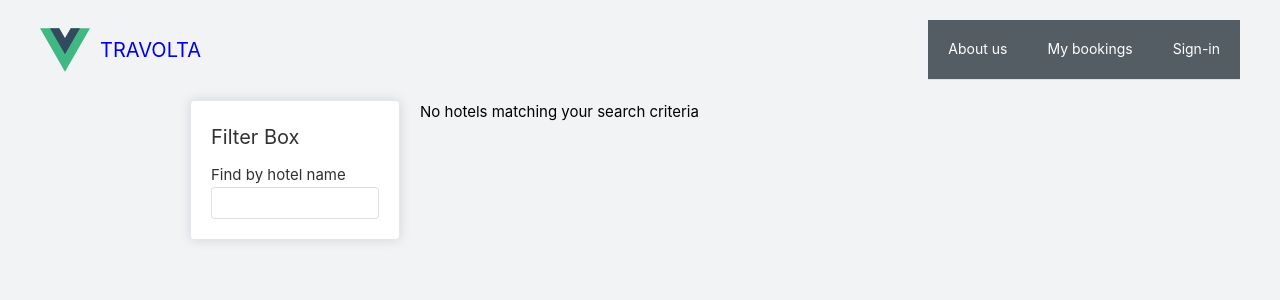
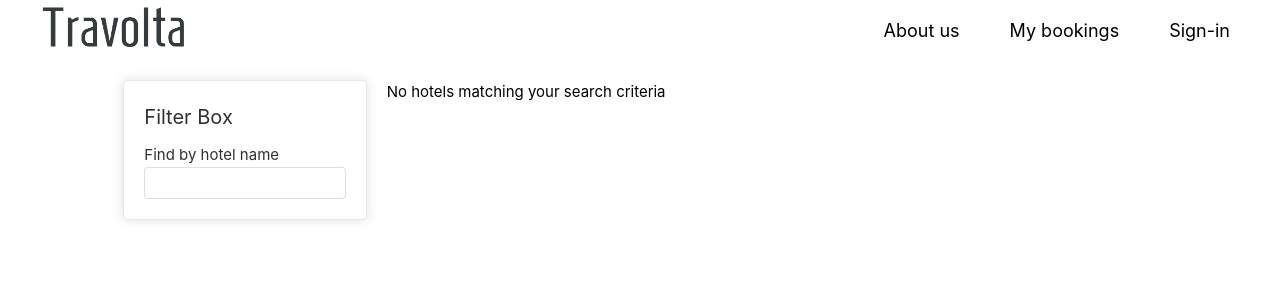
Before and after one commit to AndreyRV91/travolta, a Vue app: page /hotels in a window 1280 px wide. Shown: the top 300 px of the page. Built offline with nearby package versions, Linux system fonts and the light colour scheme.

Commit message:
changing layout on main page

```diff
--- a/src/App.vue
+++ b/src/App.vue
@@ -1,77 +1,29 @@
 <script setup lang="ts">
-import { RouterLink, RouterView } from 'vue-router'
+import { RouterView } from 'vue-router'
+import NavBar from '@/components/NavBar.vue'
 </script>
 
 <template>
-  <el-container class="container">
+  <el-container>
     <el-header>
-      <nav class="menu-container">
-        <RouterLink to="/" class="logo-container">
-          <img alt="logo" class="logo" src="@/assets/logo.svg" width="50" height="50" />
-          <span class="logo-text">TRAVOLTA</span>
-        </RouterLink>
-
-        <el-menu
-          text-color="#fff"
-          active-text-color="white"
-          background-color="#545c64"
-          mode="horizontal"
-          :ellipsis="false"
-        >
-          <el-menu-item type="secondary" index="1"
-            ><RouterLink to="/about">About us</RouterLink></el-menu-item
-          >
-          <el-menu-item index="2"><RouterLink to="/bookings">My bookings</RouterLink></el-menu-item>
-          <el-menu-item index="3"><RouterLink to="/signin">Sign-in</RouterLink></el-menu-item>
-        </el-menu>
-      </nav>
+      <NavBar />
     </el-header>
     <el-main
       ><el-row justify="center"
-        ><el-col :span="18"><RouterView /></el-col></el-row
+        ><el-col :span="20" :xs="24"><router-view /></el-col></el-row
     ></el-main>
   </el-container>
 </template>
 
 <style scoped>
-.container {
+.el-container {
   background-color: var(--gray);
   min-height: 100vh;
-  padding: 20px;
 }
 
-main {
-  padding: 20px;
-}
-
-header {
-  display: flex;
-  justify-content: center;
-}
-
-.menu-container {
-  display: flex;
-  justify-content: space-between;
-  align-items: center;
-  width: 100%;
-  max-width: 1200px;
-  margin: 0 auto;
-}
-
-.el-menu {
-  border-bottom: 0;
-}
-
-.logo-container {
-  display: flex;
-  align-items: center;
-}
-
-.logo {
-  margin-right: 10px; /* Adjust the margin value as needed */
-}
-
-.logo-text {
-  font-size: 20px; /* Adjust the font size as needed */
+@media (max-width: 768px) {
+  .el-main {
+    padding: 10px;
+  }
 }
 </style>
--- a/src/assets/base.css
+++ b/src/assets/base.css
@@ -1,10 +1,17 @@
 :root {
-  --raspberry_pink_light: #ff00ff;
-  --gray: #F2F3F5;
+  --color-primary: #bd00bd;
+  --color-secondary: #0c2672;
+  --color-primary-variant: #bd00bd;
+  --color-secondary-variant: #664afa;
+  --color-gray: #f8f9fc;
+  --color-white: #fff;
   --gray_dark: #434a50;
   --gray_light: #686c6e;
 }
+/*from huemint
 
+
+ */
 *,
 *::before,
 *::after {
@@ -26,4 +33,9 @@ body {
 
 a {
   text-decoration: none;
+  color: inherit;
 }
+
+ul {
+  list-style-type: none;
+}
--- a/src/components/HotelItem.vue
+++ b/src/components/HotelItem.vue
@@ -13,7 +13,7 @@
           <vue3-star-ratings
             v-model="stars"
             disable-click
-            star-color="#ff00ff"
+            star-color="#bd00bd"
             inactive-color="#545c64"
             :star-size="18"
             :show-control="false"
@@ -23,7 +23,7 @@
       </el-col>
       <el-col :span="2">
         <el-button
-          color="#ff00ff"
+          color="#bd00bd"
           class="hotel-item__btn"
           data-test-id="details-button"
           @click="showDetails"
--- /dev/null
+++ b/src/components/NavBar.vue
@@ -0,0 +1,48 @@
+<template>
+  <nav class="menu">
+    <router-link to="/">
+      <img alt="logo" src="@/assets/logo.png" width="150" />
+    </router-link>
+
+    <ul class="menu__list">
+      <li class="menu__item">
+        <router-link to="/about">About us</router-link>
+      </li>
+      <li class="menu__item">
+        <router-link to="/bookings">My bookings</router-link>
+      </li>
+      <li class="menu__item">
+        <router-link to="/signin">Sign-in</router-link>
+      </li>
+    </ul>
+  </nav>
+</template>
+
+<script setup lang="ts">
+import { RouterLink } from 'vue-router'
+</script>
+
+<style>
+.menu {
+  display: flex;
+  justify-content: space-between;
+  align-items: center;
+  max-width: 1200px;
+  margin: 0 auto;
+}
+
+.menu__list {
+  display: flex;
+  gap: 30px;
+}
+
+.menu__item {
+  cursor: pointer;
+  font-size: 18px;
+  padding: 10px;
+}
+
+.menu__item:hover {
+  color: var(color-primary);
+}
+</style>
--- a/src/components/SearchForm.vue
+++ b/src/components/SearchForm.vue
@@ -8,11 +8,12 @@
     status-icon
     @submit.prevent="submitForm(searchFormRef)"
   >
-    <el-row :gutter="20" justify-content="space-evenly" align-items="center">
-      <el-col :span="6">
+    <el-row :gutter="10" justify="center" align-items="center">
+      <el-col :span="20" :lg="6" :xs="24">
         <el-form-item
           label="Destination"
           prop="destination"
+          size="large"
           required
           data-test-id="search-destination"
         >
@@ -25,8 +26,14 @@
         </el-form-item>
       </el-col>
 
-      <el-col :span="5">
-        <el-form-item label="Check-in" prop="checkin" required data-test-id="search-checkin">
+      <el-col :span="10" :lg="3" :xs="12">
+        <el-form-item
+          label="Check-in"
+          prop="checkin"
+          required
+          size="large"
+          data-test-id="search-checkin"
+        >
           <el-date-picker
             v-model="searchForm.checkin"
             type="date"
@@ -37,8 +44,14 @@
           /> </el-form-item
       ></el-col>
 
-      <el-col :span="5">
-        <el-form-item label="Check-out" prop="checkout" required data-test-id="search-checkout">
+      <el-col :span="10" :lg="3" :xs="12">
+        <el-form-item
+          label="Check-out"
+          prop="checkout"
+          required
+          size="large"
+          data-test-id="search-checkout"
+        >
           <el-date-picker
             v-model="searchForm.checkout"
             type="date"
@@ -49,19 +62,19 @@
           /> </el-form-item
       ></el-col>
 
-      <el-col :span="3">
-        <el-form-item label="Adults" prop="adults">
+      <el-col :span="8" :lg="3" :xs="9">
+        <el-form-item label="Adults" prop="adults" size="large">
           <el-input-number v-model="searchForm.adults" :min="1" /> </el-form-item
       ></el-col>
 
-      <el-col :span="3">
-        <el-form-item label="Children" prop="children">
+      <el-col :span="8" :lg="3" :xs="9">
+        <el-form-item label="Children" prop="children" size="large">
           <el-input-number v-model="searchForm.children" :min="0" /> </el-form-item
       ></el-col>
 
-      <el-col :span="2" class="submit-btn">
-        <el-form-item data-test-id="submit-button">
-          <el-button color="#ff00ff" native-type="submit"> Search </el-button>
+      <el-col :span="4" :lg="3" :xs="6" class="submit-btn">
+        <el-form-item data-test-id="submit-button" size="large">
+          <el-button color="#bd00bd" native-type="submit"> Search </el-button>
         </el-form-item>
       </el-col>
     </el-row>
@@ -197,6 +210,11 @@ onMounted(() => {
   align-self: end;
 }
 
+.el-button {
+  font-size: 18px;
+  width: 100%;
+}
+
 .el-input-number {
   width: 100%;
 }
--- a/src/views/HomeView.vue
+++ b/src/views/HomeView.vue
@@ -2,11 +2,10 @@
   <div>
     <SearchForm class="search-form" />
     <h1>Travel With <span class="text-pink">TRAVOLTA</span></h1>
-    Lorem ipsum dolor sit, amet consectetur adipisicing elit. Ex nemo iusto distinctio debitis sint
-    accusantium culpa modi praesentium odit hic alias libero nulla ut eaque cupiditate, provident
-    officiis, tenetur ducimus. Lorem ipsum dolor sit amet consectetur adipisicing elit. Quo minima
-    dolores nobis ducimus odio doloribus magni tenetur soluta! Repellat ad error quo architecto
-    alias quis laudantium, eaque dolorum neque enim.
+    TRAVOLTA's superpower lies in its ability to find the best deals on flights, accommodations, and
+    activities, ensuring that you get the most value for your money. Need a flight that won't cost
+    an arm and a leg? TRAVOLTA has got you covered. Seeking cozy accommodations that won't drain
+    your savings? TRAVOLTA will make it happen.
   </div>
 </template>
 
@@ -16,7 +15,7 @@ import SearchForm from '../components/SearchForm.vue'
 
 <style>
 .text-pink {
-  color: var(--raspberry_pink_light);
+  color: var(--color-primary);
   font-weight: inherit;
 }
 
```
Also changed, not shown: src/assets/logo.png (added), src/assets/logo.svg (deleted).
